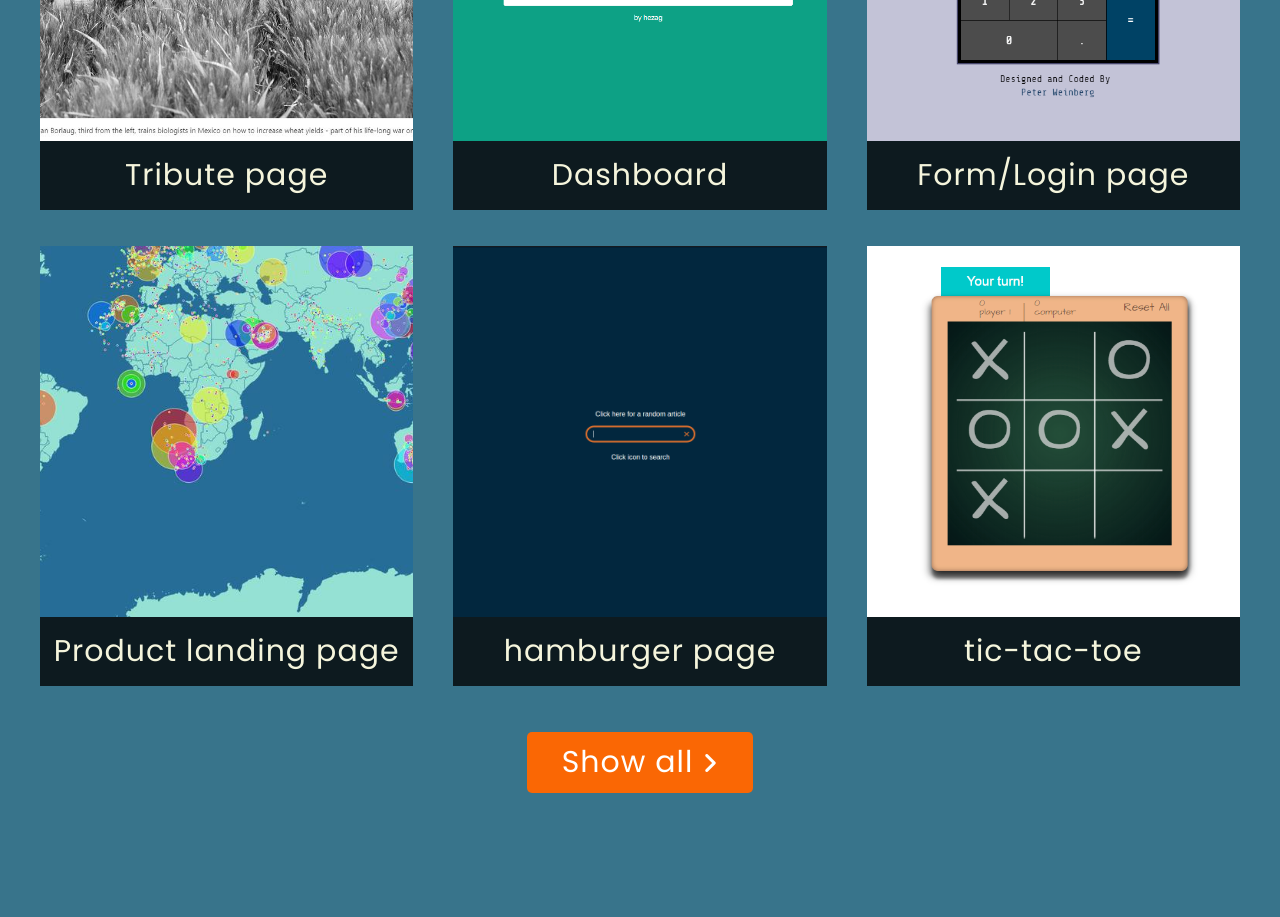
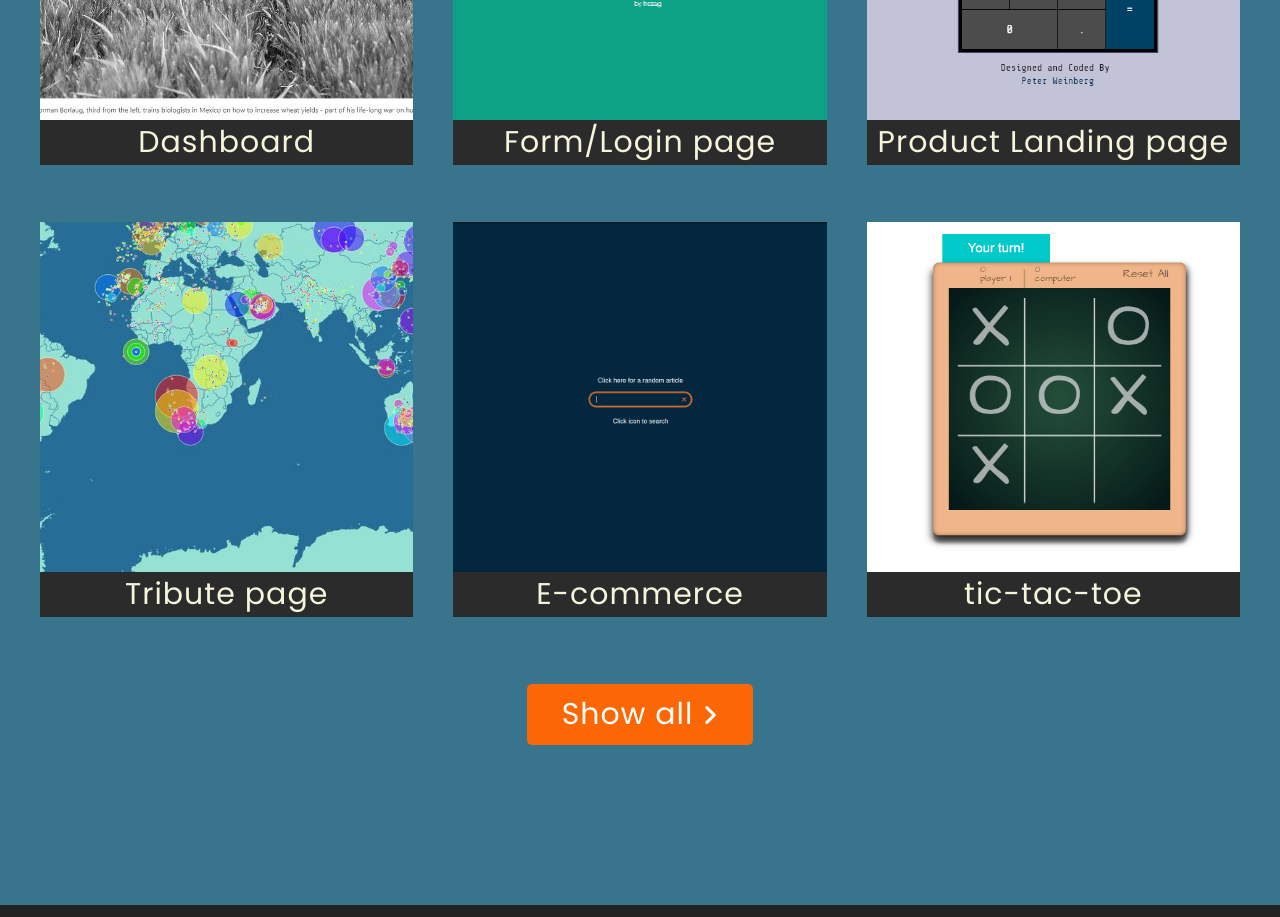
Before and after one commit to Eseohe281/portfolio1, a plain HTML site: page index.html in a window 1280 px wide. Shown: the part 1520-2437 px from the top of the page. Drawn offline with Linux system fonts and the light colour scheme.

Commit message:
first commit

```diff
--- a/index.css
+++ b/index.css
@@ -78,29 +78,6 @@ body{
         overflow: hidden;
 }
 
-/* .profile-img{
-    flex: 1;
-    border-radius: 50%;
-} */
-
-
-
-/* .profile-img img{
-    object-fit:  cover;
-   width: 100%;
-   height: 100%;
-   display: block;
-} */
-
-/* #welcome-section div {
-    flex: 1;
-    display: flex;
-    flex-direction: column;
-    align-items: center;
-    justify-content: center;
-
-}
- */
 
 .h1{
     color: whitesmoke;
@@ -151,13 +128,33 @@ img{
     height: 85%;
     object-fit: cover;
 }
-.title{
+.boxes{
+    width: 100%;
+    text-decoration: none;
+    background-color: rgb(44, 43, 43);
+    transition: all 0.5s ease-in-out;
+}
+.boxes:hover {
+    color: #fff;
+    background-color:green;
+}
 
-    background-color: rgba(0, 0, 0, 0.774) ;
+a:active {
+    color: grey;
+}
+
+
+
+
+
+#title{
+
+    /* background-color: rgb(20, 20, 20); */
     color: beige;
     font-size: 30px;
-    padding: 12px 0;
     font-weight: 200;
+    width: 100p;
+    text-decoration: none;
 }
 .show-all {
     background-color: rgb(250, 103, 4);
--- a/index.html
+++ b/index.html
@@ -29,9 +29,6 @@
     <main class="">
       <section class="section-1">
         <div id="welcome-section">
-          <!-- <div class="profile-img">
-            <img src="./img/profile-pic.png" alt="profile pic" />
-          </div> -->
           <div>
             <h1 class="h1">Hey, i am Gift</h1>
             <p class="p">a frontend developer</p>
@@ -45,27 +42,54 @@
             <div id="grid">
               <div class="blue">
                 <img src="./img/tribute.jpg" alt="" />
-                <div class="title">Tribute page</div>
+                <div class="boxes">
+                  <a id="title" href="https://gift-dashboard.netlify.app/"
+                    >Dashboard</a
+                  >
+                </div>
               </div>
               <div class="yellow">
                 <img src="./img/random-quote-machine.png" alt="" />
-                <div class="title">Dashboard</div>
+                <div class="boxes">
+                  <a id="title" href="https://gift-survey-form.netlify.app/"
+                    >Form/Login page</a
+                  >
+                </div>
               </div>
               <div class="brown">
                 <img src="./img/calc.png" alt="" />
-                <div class="title">Form/Login page</div>
+                <div class="boxes">
+                  <a
+                    id="title"
+                    href="https://gift-product-landing-page.netlify.app/"
+                    >Product Landing page</a
+                  >
+                </div>
               </div>
               <div class="green">
                 <img src="./img/map.jpg" alt="" />
-                <div class="title">Product landing page</div>
+                <div class="boxes">
+                  <a id="title" href="https://gift-tribute.netlify.app/"
+                    >Tribute page</a
+                  >
+                </div>
               </div>
               <div class="pink">
                 <img src="./img/wiki.png" alt="" />
-                <div class="title">hamburger page</div>
+                <div class="boxes">
+                  <a id="title" href="https://gift-ecommerce.netlify.app/"
+                    >E-commerce</a
+                  >
+                </div>
               </div>
               <div class="red">
                 <img src="./img/tic-tac-toe.png" alt="" />
-                <div class="title">tic-tac-toe</div>
+                <!-- <div id="title">tic-tac-toe</div> -->
+                <div class="boxes">
+                  <a id="title" href="https://gift-dashboard.netlify.app/"
+                    >tic-tac-toe</a
+                  >
+                </div>
               </div>
             </div>
             <div>
```
